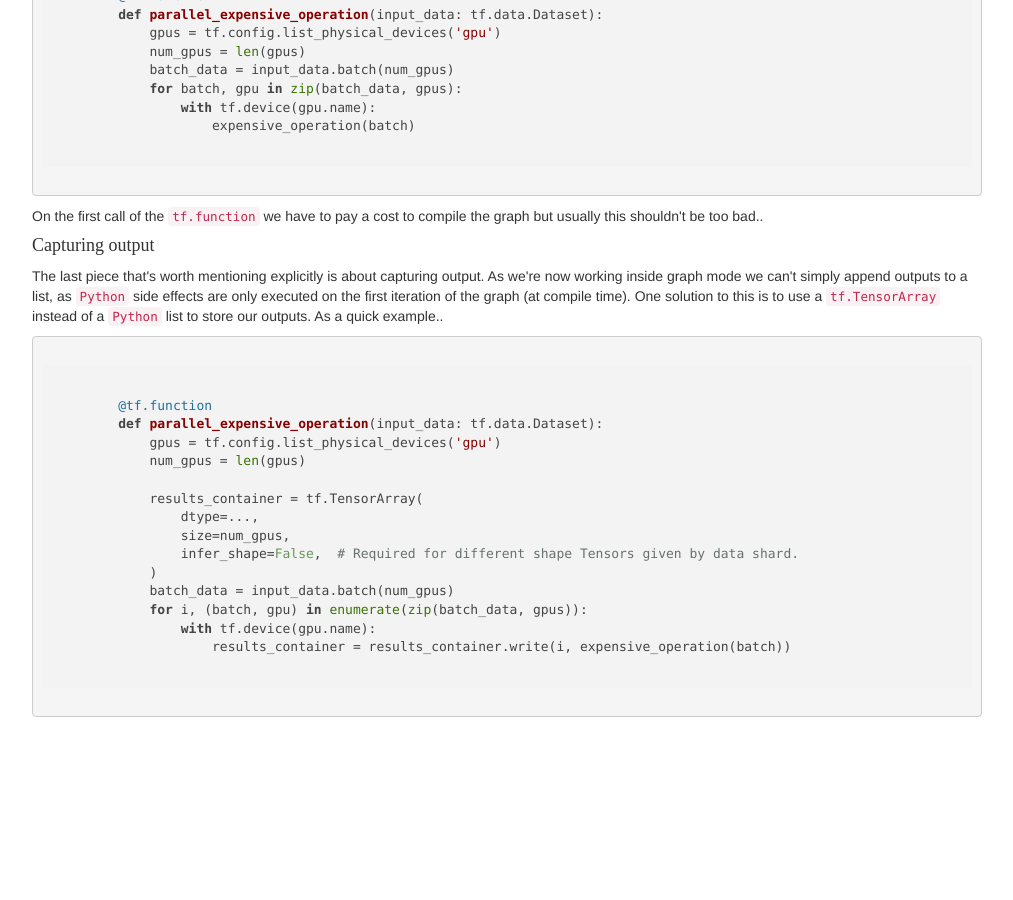
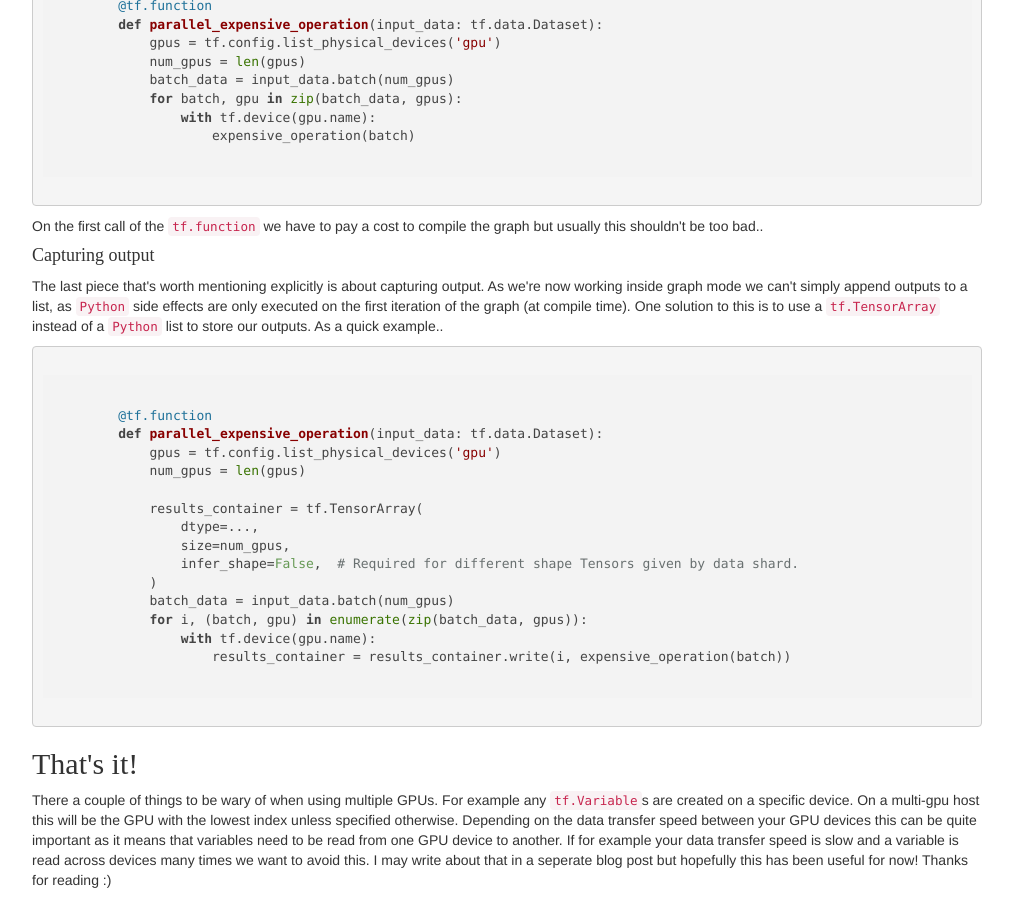
Before and after one commit to Nush395/Nush395.github.io, a Jekyll site: the page built from _posts/2021-03-05-multi-gpu.html, in a window 1280 px wide and 900 px high, scrolled down 2088 px. Shown: the whole window, without its empty margins (133-1146 px from the left). Built offline with Jekyll 4.4.1, drawn with Linux system fonts in a browser that asks for light colours; nearby versions of some CDN libraries; before the commit the page ends 2815 px from its top, so only the background shows below that; some of the changed text lies outside the part shown.

Commit message:
Conclusions

```diff
--- a/_posts/2021-03-05-multi-gpu.html
+++ b/_posts/2021-03-05-multi-gpu.html
@@ -51,16 +51,17 @@ I recently investigated using multiple GPUs using <code>Tensorflow</code>. There
     isn't high then your operations aren't currently a good candidate for exploiting other GPUs as you're better off trying
     to use the single one more efficiently first. The simplest way
     to check this is to use <code>nvidia-smi</code>. Running the below will snapshot information about your GPUs every
-    <code>num_secs</code> seconds and allow you to tell whether the utilisation is where it needs to be. If so,
-    great, crack onto the next stage! If not there is some
-    <a href="https://www.tensorflow.org/guide/gpu_performance_analysis">useful documentation</a>
-    on how to increase that utilisation.
+    <code>num_secs</code> seconds and allow you to tell whether the utilisation is where it needs to be.
 </p>
 <pre>
     <code>
         nvidia-smi watch -n num_secs
     </code>
 </pre>
+If so,
+    great, crack onto the next stage! If not there is some
+    <a href="https://www.tensorflow.org/guide/gpu_performance_analysis">useful documentation</a>
+    on how to increase that utilisation.
 <h2>
     Using <code>tf.device</code>
 </h2>
@@ -163,3 +164,14 @@ I recently investigated using multiple GPUs using <code>Tensorflow</code>. There
                     results_container = results_container.write(i, expensive_operation(batch))
     </code>
 </pre>
+<h2>
+    That's it!
+</h2>
+<p>
+    There a couple of things to be wary of when using multiple GPUs. For example
+    any <code>tf.Variable</code>s are created on a specific device. On a multi-gpu host this will be the GPU with the
+    lowest index unless specified otherwise. Depending on the data transfer speed between your GPU devices this can be
+    quite important as it means that variables need to be read from one GPU device to another. If for example your data
+    transfer speed is slow and a variable is read across devices many times we want to avoid this. I may write about
+    that in a seperate blog post but hopefully this has been useful for now! Thanks for reading :)
+</p>
```
Also changed, not shown: other parts of _posts/2021-03-05-multi-gpu.html (+1 -1 lines).
